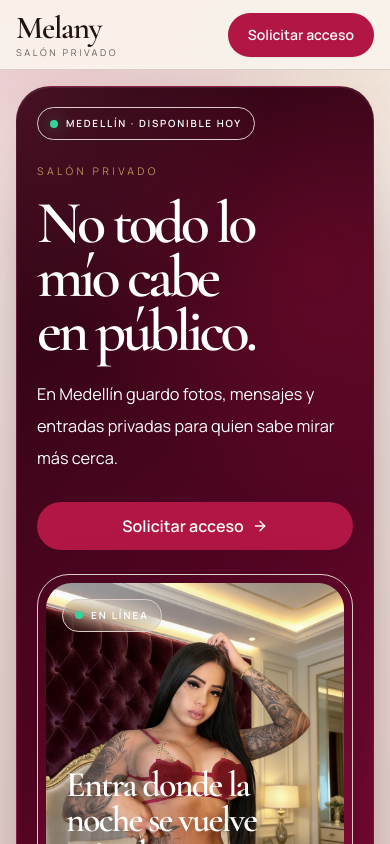
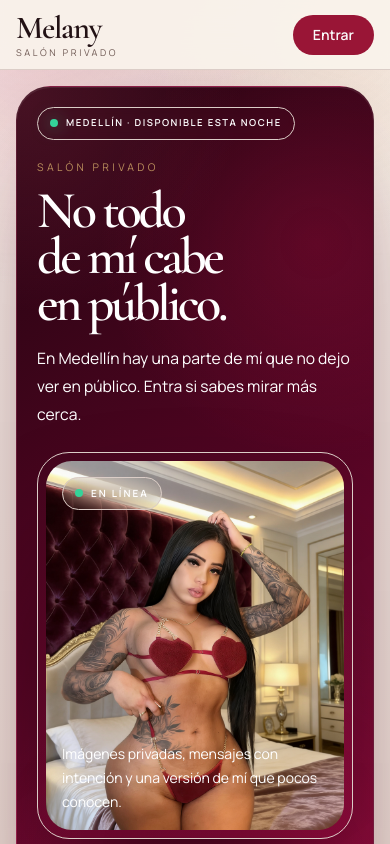
Before and after one commit to maubont/mela, a Next.js app: page / in a window 390 px wide. Shown: the top 844 px of the page. Built offline with nearby package versions, Linux system fonts and the light colour scheme.

Commit message:
Tighten mobile hero for stronger first impression

```diff
--- a/app/globals.css
+++ b/app/globals.css
@@ -10,7 +10,7 @@
     --card-foreground: 350 32% 10%;
     --popover: 0 0% 100%;
     --popover-foreground: 350 32% 10%;
-    --primary: 342 78% 39%;
+    --primary: 345 76% 34%;
     --primary-foreground: 0 0% 98%;
     --secondary: 33 34% 89%;
     --secondary-foreground: 350 32% 10%;
@@ -22,7 +22,7 @@
     --destructive-foreground: 0 0% 98%;
     --border: 18 22% 82%;
     --input: 18 22% 82%;
-    --ring: 342 78% 39%;
+    --ring: 345 76% 34%;
     --radius: 1.25rem;
   }
 
@@ -33,7 +33,7 @@
     --card-foreground: 32 38% 93%;
     --popover: 18 16% 13%;
     --popover-foreground: 32 38% 93%;
-    --primary: 342 74% 50%;
+    --primary: 345 72% 44%;
     --primary-foreground: 0 0% 100%;
     --secondary: 18 14% 19%;
     --secondary-foreground: 32 38% 93%;
@@ -45,7 +45,7 @@
     --destructive-foreground: 0 0% 98%;
     --border: 18 12% 24%;
     --input: 18 12% 24%;
-    --ring: 342 74% 50%;
+    --ring: 345 72% 44%;
   }
 
   * {
--- a/app/page.tsx
+++ b/app/page.tsx
@@ -179,30 +179,30 @@ export default function HomePage() {
 
           <div className="relative z-10 grid gap-6 sm:gap-8 lg:grid-cols-[0.88fr_1.12fr] lg:items-center">
             <div className="max-w-2xl">
-              <div className="inline-flex items-center gap-2 rounded-full border border-white/16 bg-white/8 px-3 py-2 text-[0.62rem] font-semibold uppercase tracking-[0.18em] text-white/76 backdrop-blur-sm sm:px-4 sm:text-[0.68rem] sm:tracking-[0.24em]">
+              <div className="inline-flex items-center gap-2 rounded-full border border-white/16 bg-white/8 px-3 py-2 text-[0.6rem] font-semibold uppercase tracking-[0.16em] text-white/78 backdrop-blur-sm sm:px-4 sm:text-[0.68rem] sm:tracking-[0.24em]">
                 <span className="h-2 w-2 rounded-full bg-emerald-400 shadow-[0_0_18px_rgba(52,211,153,0.7)]" />
-                Medellín · disponible hoy
+                Medellín · disponible esta noche
               </div>
 
-              <p className="mt-6 text-[0.66rem] uppercase tracking-[0.32em] text-[#f0c878]/70 sm:mt-8 sm:text-[0.72rem] sm:tracking-[0.42em]">
+              <p className="mt-5 text-[0.66rem] uppercase tracking-[0.32em] text-[#f0c878]/70 sm:mt-8 sm:text-[0.72rem] sm:tracking-[0.42em]">
                 Salón privado
               </p>
-              <h1 className="mt-4 max-w-[11ch] font-[family-name:var(--font-display)] text-[3.35rem] font-semibold leading-[0.9] tracking-[-0.065em] text-balance min-[390px]:text-[3.75rem] sm:mt-5 sm:text-[6.8rem] sm:leading-[0.84] lg:text-[7.7rem]">
-                No todo lo mío cabe en público.
+              <h1 className="mt-3 max-w-[10ch] font-[family-name:var(--font-display)] text-[3rem] font-semibold leading-[0.9] tracking-[-0.065em] text-balance min-[390px]:text-[3.25rem] sm:mt-5 sm:text-[6.8rem] sm:leading-[0.84] lg:text-[7.7rem]">
+                No todo de mí cabe en público.
               </h1>
-              <p className="mt-5 max-w-xl text-[1.02rem] leading-8 text-white/78 sm:mt-7 sm:text-xl sm:leading-10">
-                En Medellín guardo fotos, mensajes y entradas privadas para quien sabe mirar más
-                cerca.
+              <p className="mt-4 max-w-xl text-[0.98rem] leading-7 text-white/78 sm:mt-7 sm:text-xl sm:leading-10">
+                En Medellín hay una parte de mí que no dejo ver en público. Entra si sabes mirar
+                más cerca.
               </p>
 
-              <div className="mt-7 flex flex-col gap-3 min-[430px]:flex-row sm:mt-9 sm:flex-wrap">
+              <div className="mt-7 hidden flex-col gap-3 min-[430px]:flex-row sm:mt-9 sm:flex sm:flex-wrap">
                 <Button
                   asChild
                   size="lg"
-                  className="rounded-full bg-primary px-7 text-primary-foreground shadow-[0_22px_46px_-28px_rgba(181,17,68,0.72)] transition duration-300 hover:-translate-y-0.5 hover:bg-primary/92"
+                  className="rounded-full border border-[#f0c878]/36 bg-[#23050e] px-7 text-white shadow-[0_22px_46px_-28px_rgba(21,0,7,0.9)] transition duration-300 hover:-translate-y-0.5 hover:bg-[#2d0712]"
                 >
                   <Link href="/sign-in">
-                    Solicitar acceso
+                    Entrar a mi Salón Privado
                     <ArrowRight className="ml-2 h-4 w-4" />
                   </Link>
                 </Button>
@@ -235,12 +235,13 @@ export default function HomePage() {
                     En línea
                   </div>
 
-                  <div className="absolute inset-x-0 bottom-0 p-5 sm:p-8">
-                    <p className="max-w-[17rem] font-[family-name:var(--font-display)] text-[2.25rem] font-semibold leading-[0.96] tracking-[-0.05em] text-white sm:max-w-md sm:text-5xl">
+                  <div className="absolute inset-x-0 bottom-0 p-4 sm:p-8">
+                    <p className="hidden max-w-md font-[family-name:var(--font-display)] text-5xl font-semibold leading-[0.96] tracking-[-0.05em] text-white sm:block">
                       Entra donde la noche se vuelve privada.
                     </p>
-                    <p className="mt-3 max-w-[18rem] text-sm leading-6 text-white/74 sm:mt-4 sm:max-w-sm sm:leading-7">
-                      Imágenes y mensajes para cuando la curiosidad ya quiere mirar más cerca.
+                    <p className="max-w-[18rem] text-sm leading-6 text-white/84 sm:mt-4 sm:max-w-sm sm:leading-7 sm:text-white/74">
+                      Imágenes privadas, mensajes con intención y una versión de mí que pocos
+                      conocen.
                     </p>
                   </div>
                 </div>
--- a/components/site-header.tsx
+++ b/components/site-header.tsx
@@ -27,8 +27,11 @@ export function SiteHeader() {
             </Link>
           ))}
         </nav>
-        <Button asChild className="h-11 rounded-full bg-primary px-5 text-sm text-primary-foreground hover:bg-primary/92 sm:h-12 sm:px-6 sm:text-base">
-          <Link href="/sign-in">Solicitar acceso</Link>
+        <Button asChild className="h-10 rounded-full bg-primary px-5 text-sm text-primary-foreground shadow-[0_18px_36px_-28px_rgba(104,5,38,0.75)] hover:bg-primary/92 sm:h-12 sm:px-6 sm:text-base">
+          <Link href="/sign-in">
+            <span className="sm:hidden">Entrar</span>
+            <span className="hidden sm:inline">Solicitar acceso</span>
+          </Link>
         </Button>
       </div>
     </header>
```
